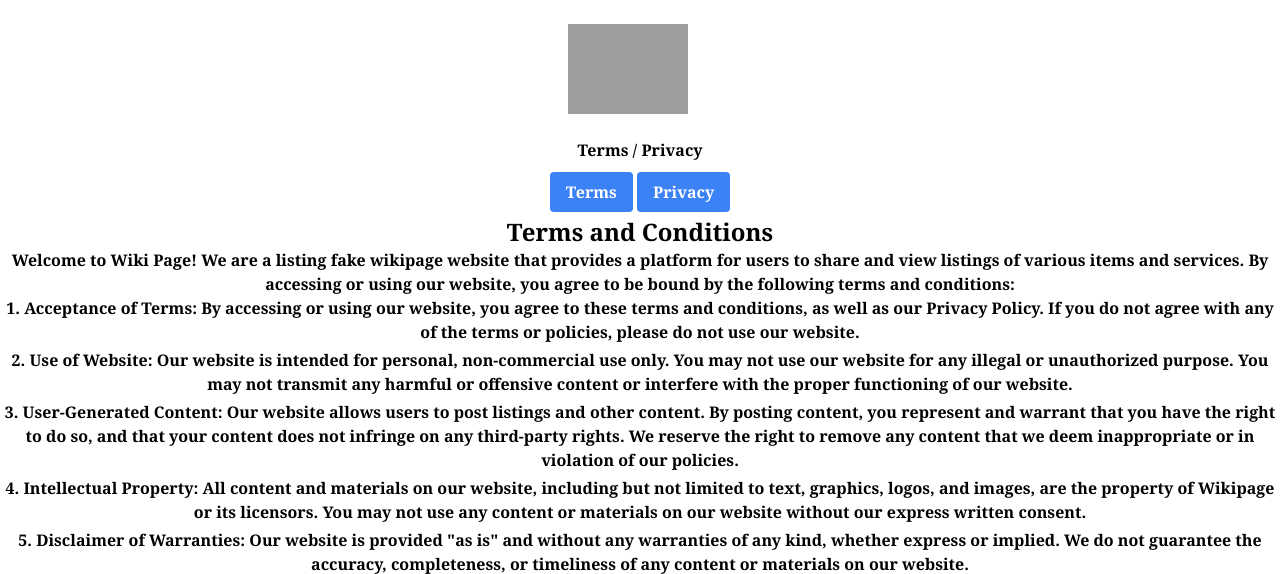
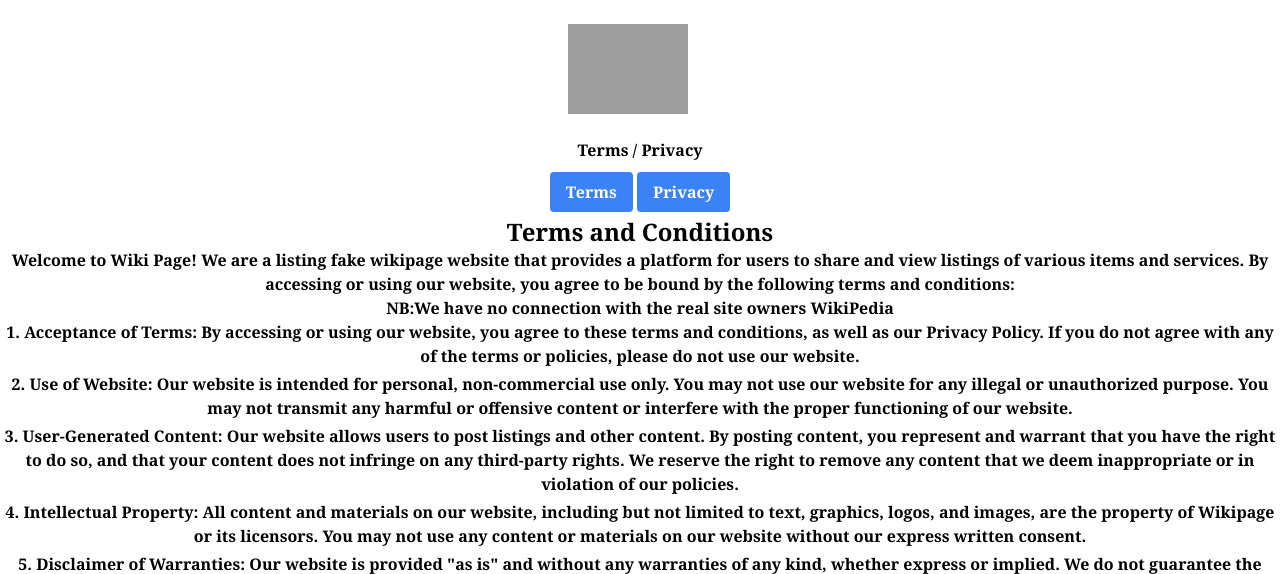
Before and after one commit to adilkt16/testwiki, a Django app: page /users/terms_and_conditions/ in a window 1280 px wide. Shown: the top 574 px of the page. Run offline with Django 4.2, Linux system fonts and the light colour scheme; some libraries are stand-ins or nearby versions; grey boxes are pictures that could not be loaded.

Commit message:
changed terms and conditions

```diff
--- a/templates/users/terms.html
+++ b/templates/users/terms.html
@@ -39,7 +39,7 @@
                                     <h1 class="text-2xl font-bold">Terms and Conditions</h1>
 
                                     <p class="">Welcome to <span class="font-bold">Wiki Page</span>! We are a listing fake wikipage website that provides a platform for users to share and view listings of various items and services. By accessing or using our website, you agree to be bound by the following terms and conditions:</p>
-
+                                    <p class="">NB:We have no connection with the real site owners <span class="font-bold"><a href="https://www.wikipedia.org/" class="font-bold" target="_blank" >WikiPedia</a> </span></p>
                                     <ol class="list-decimal list-inside mb-4">
                                         <li class="mb-1">Acceptance of Terms: By accessing or using our website, you agree to these terms and conditions, as well as our Privacy Policy. If you do not agree with any of the terms or policies, please do not use our website.</li>
                                         <li class="mb-1">Use of Website: Our website is intended for personal, non-commercial use only. You may not use our website for any illegal or unauthorized purpose. You may not transmit any harmful or offensive content or interfere with the proper functioning of our website.</li>
```
